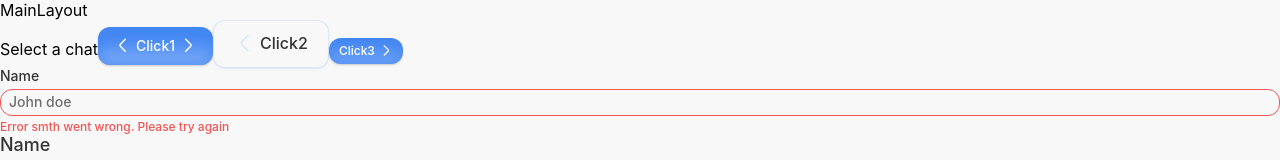
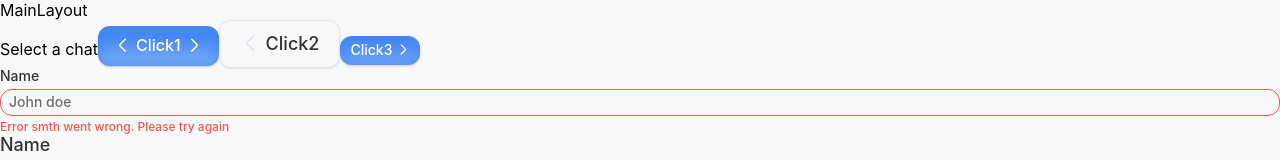
Before and after one commit to adoppp/achat, a React (Vite) app: page /app/chats in a window 1280 px wide. Shown: the top 160 px of the page. Built offline with nearby package versions, Linux system fonts and the light colour scheme.

Commit message:
Button v1 added

```diff
--- a/src/ui/Button/Button.module.scss
+++ b/src/ui/Button/Button.module.scss
@@ -3,8 +3,13 @@
 @use '@/styles/variables' as *;
 
 .default {
+    --svg-size: 18px;
+    --py: 10px;
+    --px: 16px;
+
     position: relative;
 
+    padding: var(--py) var(--px);
     border-radius: $border-radius;
 
     transition: $transition-smooth;
@@ -32,54 +37,31 @@
         opacity: 0.5;
     }
 
-    &:disabled.loading  {
+    &:disabled[data-loading]  {
         cursor: wait;
     }
 }
 
-.s {
-    @include ui(xs);
-    padding: 6px 10px;
+.button--s {
+    @include ui(sm);
 
-    & .loader::after {
-        width: 14px;
-        height: 14px;
-    }
+    --py: 6px;
+    --px: 10px;
 
-    & .content svg {
-        width: 14px;
-        height: 14px;
-    }
+    --svg-size: 14px;
 }
 
-.m {
-    @include ui(sm);
-    padding: 10px 16px;
-
-    & .loader::after {
-        width: 18px;
-        height: 18px;
-    }
-
-    & .content svg {
-        width: 18px;
-        height: 18px;
-    }
+.button--m {
+    @include ui(base);
 }
 
-.l {
-    @include ui();
-    padding: 12px 20px;
+.button--l {
+    @include ui(md);
 
-    & .loader::after {
-        width: 22px;
-        height: 22px;
-    }
+    --py: 12px;
+    --px: 20px;
 
-    & .content svg {
-        width: 22px;
-        height: 22px;
-    }
+    --svg-size: 22px;
 }
 
 .primary {
@@ -201,17 +183,14 @@
 
     & svg {
         transition: $transition-smooth;
+
+        width: var(--svg-size);
+        height: var(--svg-size);
     }
 }
 
 .hidden {
     opacity: 0;
-}
-
-.loading {
-    & > :has:not(.loader) {
-        opacity: 0;
-    }
 }
 
 .loader {
@@ -227,6 +206,9 @@
 
     border-radius: 50%;
 
+    width: var(--svg-size);
+    height: var(--svg-size);
+
     animation: spin 0.9s linear infinite;
 }
 
--- a/src/ui/Button/Button.tsx
+++ b/src/ui/Button/Button.tsx
@@ -32,7 +32,13 @@ export const Button: FC<ButtonProps> = ({
 
     return (
         <button
-            className={cn('default', variant, isLoading && 'loading', size, customClassName)}
+            className={cn(
+                'default',
+                variant,
+                `button--${size}`,
+                customClassName
+            )}
+            data-loading={isLoading || undefined}
             disabled={isButtonDisabled}
             {...props}
         >
```
Also changed, not shown: documentation/ui.api.md (+49 -9 lines).
